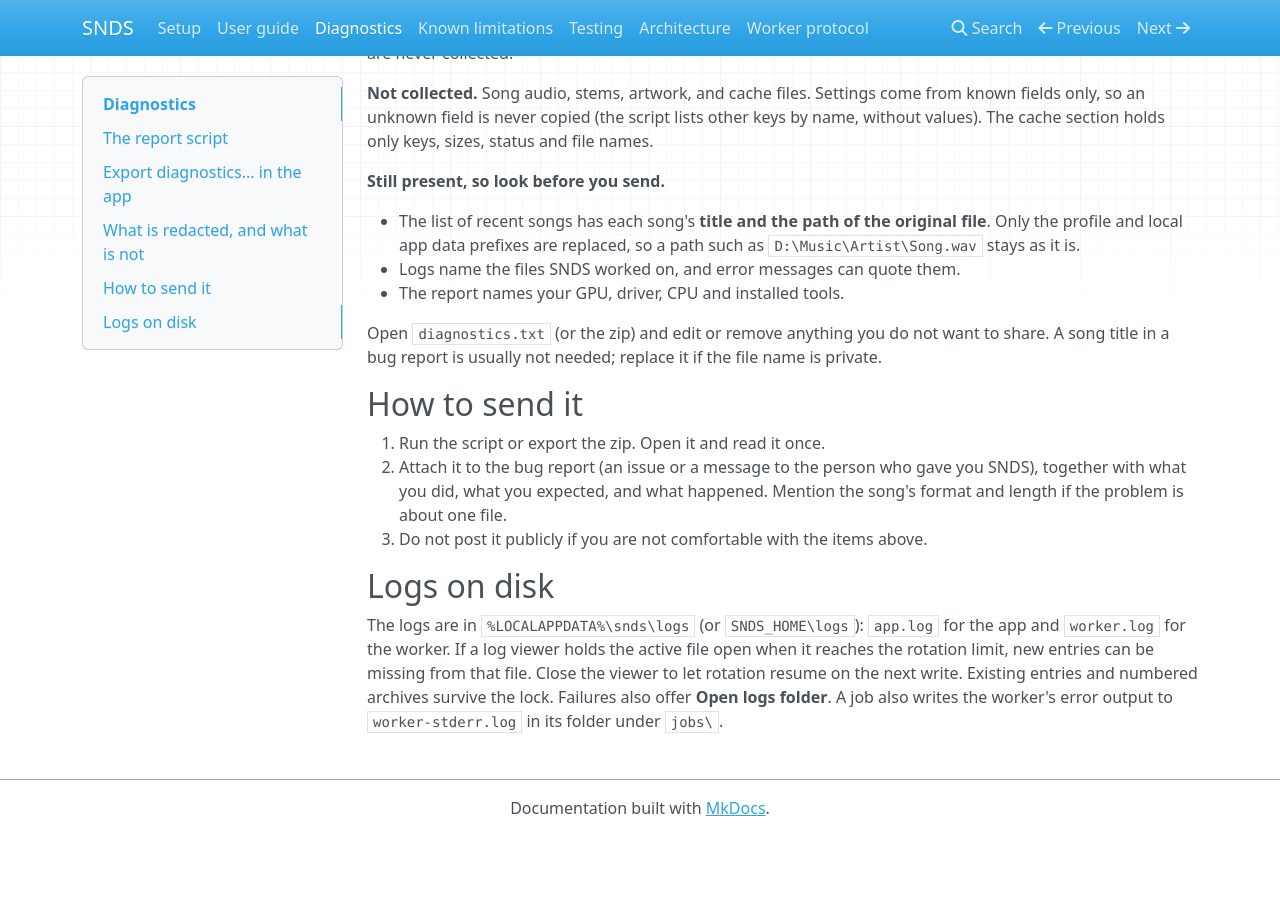
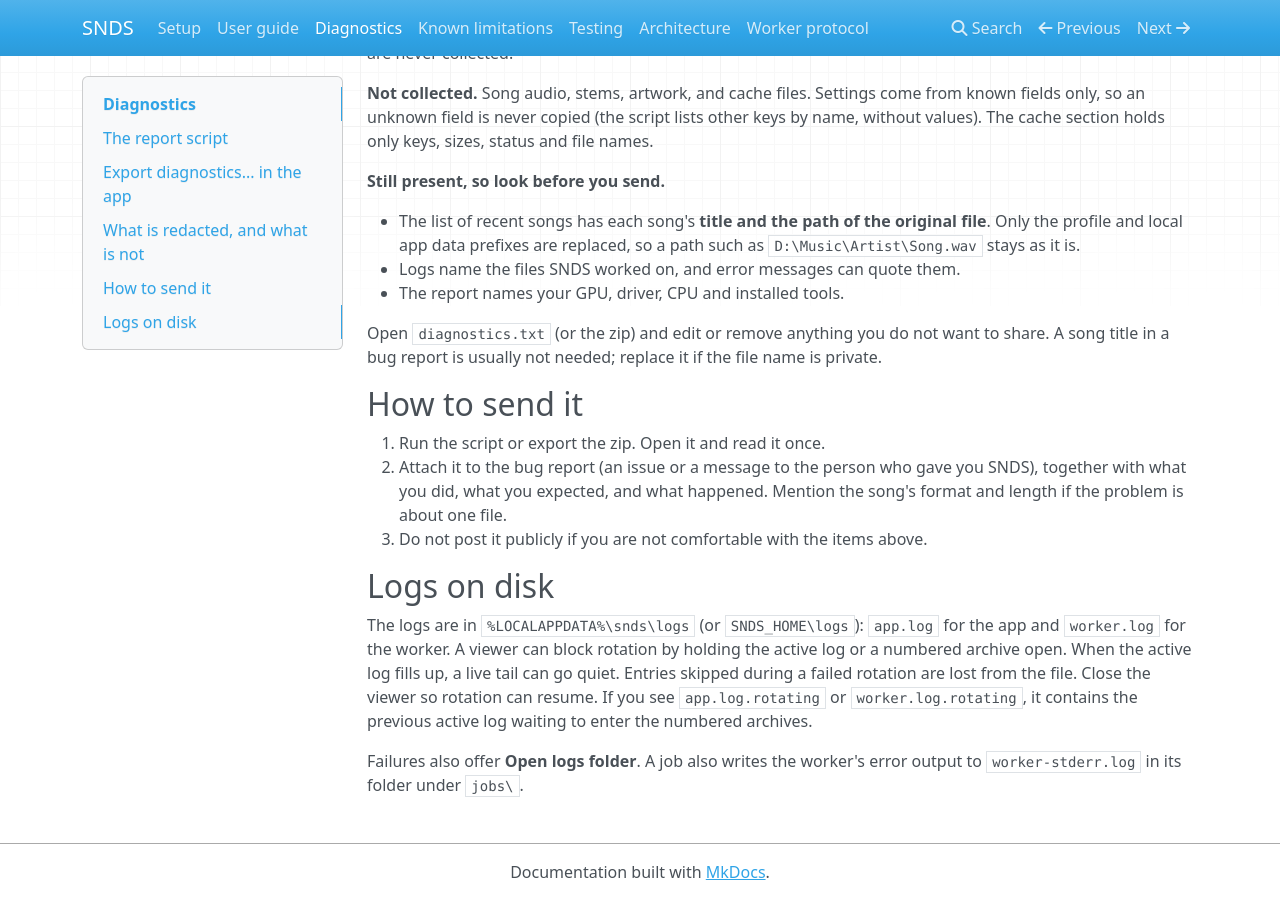
Before and after one commit to laceyp99/snds, an MkDocs documentation site: the page built from docs/diagnostics.md, in a window 1280 px wide and 900 px high, scrolled down 1655 px. Built offline with MkDocs 1.6.1, drawn with Linux system fonts in a browser that asks for light colours; nearby versions of some CDN libraries; before the commit the page ends 2491 px from its top, so only the background shows below that.

Commit message:
docs(logging): explain archive locks and pending logs

```diff
--- a/docs/diagnostics.md
+++ b/docs/diagnostics.md
@@ -87,8 +87,11 @@ song title in a bug report is usually not needed; replace it if the file name is
 ## Logs on disk
 
 The logs are in `%LOCALAPPDATA%\snds\logs` (or `SNDS_HOME\logs`): `app.log` for the app and
-`worker.log` for the worker. If a log viewer holds the active file open when it reaches the
-rotation limit, new entries can be missing from that file. Close the viewer to let rotation
-resume on the next write. Existing entries and numbered archives survive the lock.
+`worker.log` for the worker. A viewer can block rotation by holding the active log or a
+numbered archive open. When the active log fills up, a live tail can go quiet. Entries skipped
+during a failed rotation are lost from the file. Close the viewer so rotation can resume.
+If you see `app.log.rotating` or `worker.log.rotating`, it contains the previous active log
+waiting to enter the numbered archives.
+
 Failures also offer **Open logs folder**. A job also writes the worker's error output to
 `worker-stderr.log` in its folder under `jobs\`.
```
